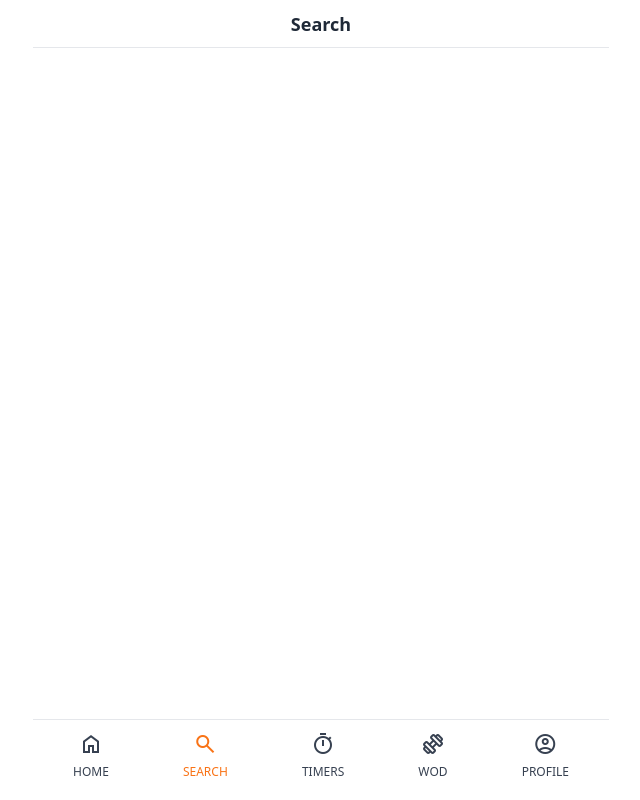
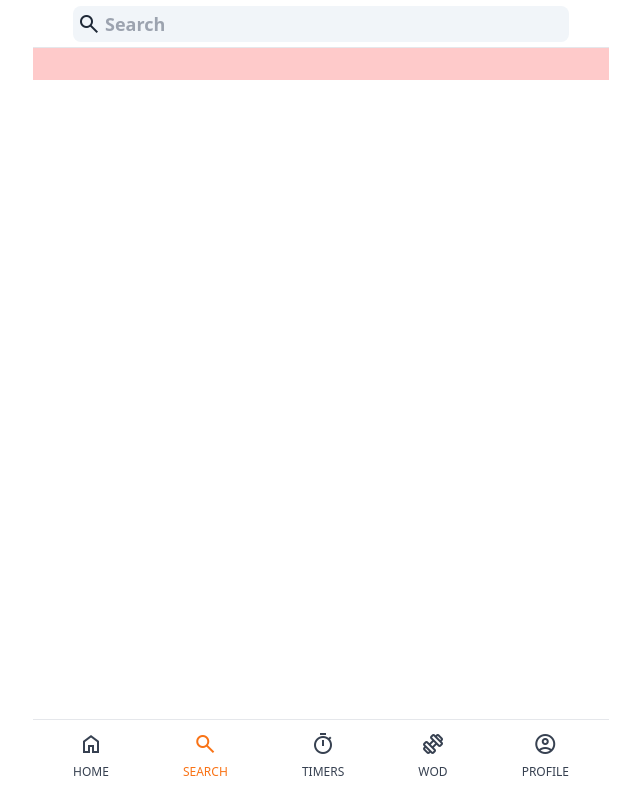
Before and after one commit to gksehfapd/crosspheed, a Next.js app: page /search in a window 1280 px wide. Shown: the whole page, without its empty margins (319-959 px from the left). Built offline with nearby package versions, Linux system fonts and the light colour scheme; what tailwindcss-animated would draw is missing.

Commit message:
feat: layout isCenter

```diff
--- a/components/layout.tsx
+++ b/components/layout.tsx
@@ -9,9 +9,17 @@ interface LayoutProps {
 	hasTabBar?: boolean
 	children: React.ReactNode
 	search?: boolean
+	isCenter?: boolean
 }
 
-export default function Layout({ title, canGoBack, hasTabBar, children, search }: LayoutProps) {
+export default function Layout({
+	title,
+	canGoBack,
+	hasTabBar,
+	children,
+	search,
+	isCenter
+}: LayoutProps) {
 	const router = useRouter()
 	const onClick = () => {
 		router.back()
@@ -38,11 +46,26 @@ export default function Layout({ title, canGoBack, hasTabBar, children, search }
 					</button>
 				) : null}
 				{title ? (
-					<span className={cls(canGoBack ? 'mx-auto' : '', '')}>{title}</span>
+					<span
+						className={
+							(cls(canGoBack ? 'mx-auto' : '', ''), cls(search ? 'w-full' : ''))
+						}
+					>
+						{title === 'Search' ? <SearchBar /> : title}
+					</span>
 				) : null}
 			</div>
 			<div className="pt-12 pb-24">
-				<div className="p-4">{children}</div>
+				<div
+					className={cls(
+						isCenter
+							? 'bg-blue-200 h-screen max-w-xl w-full fixed flex justify-center items-center'
+							: 'bg-red-200',
+						'p-4'
+					)}
+				>
+					<div className={cls(isCenter ? 'mb-36' : '')}>{children}</div>
+				</div>
 			</div>
 
 			<nav className="bg-white max-w-xl text-gray-700 border-t fixed bottom-0 w-full px-10 pb-5 pt-3 flex justify-between text-xs">
--- a/pages/timers/clock.tsx
+++ b/pages/timers/clock.tsx
@@ -23,7 +23,7 @@ export default function Clock() {
 	}, [])
 
 	return (
-		<Layout title="CLOCK" canGoBack>
+		<Layout title="CLOCK" canGoBack isCenter>
 			<span className="text-red-500">{time}</span>
 		</Layout>
 	)
```
